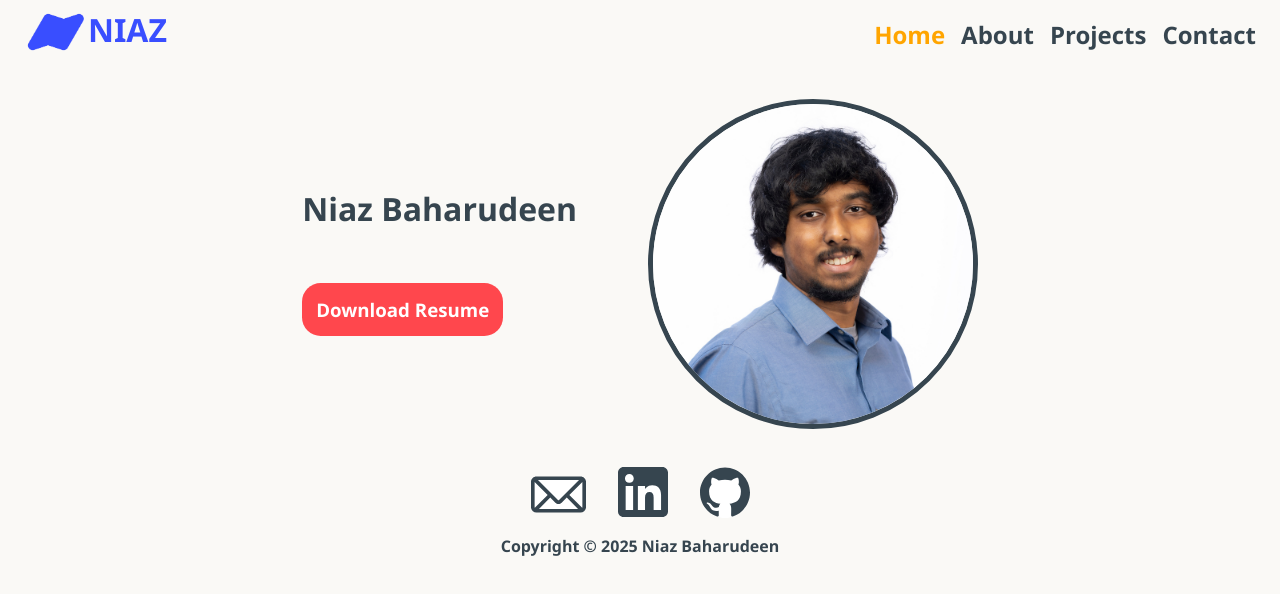
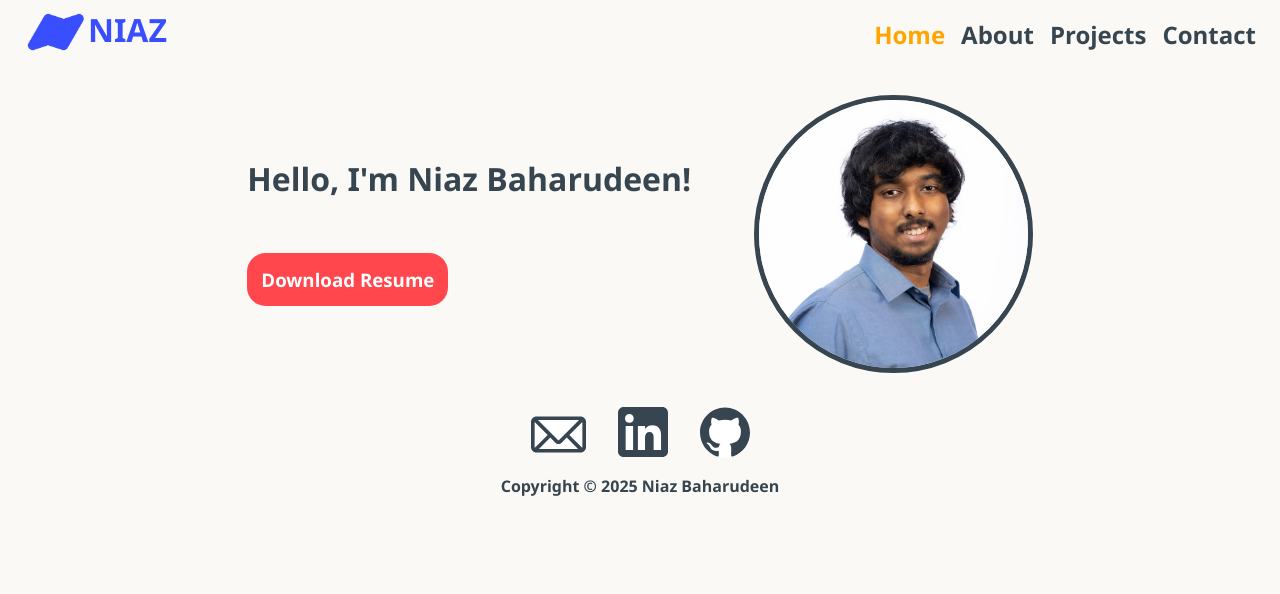
Before and after one commit to tuk05348/website-frontend, an Angular app: page / in a window 1280 px wide. Shown: the top 594 px of the page. Built offline with nearby package versions, Linux system fonts and the light colour scheme; no server answers.

Commit message:
Updated app root to hold the divs needed to center the content served by router outlet and constrain it to a max width.

```diff
--- a/src/app/app.component.css
+++ b/src/app/app.component.css
@@ -0,0 +1,9 @@
+.page-container {
+    display: flex;
+    justify-content: center;
+    align-items: center;
+}
+
+.page {
+    max-width: 70rem;
+}
--- a/src/app/app.component.html
+++ b/src/app/app.component.html
@@ -1,3 +1,7 @@
 <app-navbar></app-navbar>
-<router-outlet></router-outlet>
+<div class="page-container">
+    <div class="page">
+        <router-outlet></router-outlet>
+    </div>
+</div>
 <app-footer></app-footer>
--- a/src/app/home/home.component.css
+++ b/src/app/home/home.component.css
@@ -21,7 +21,7 @@
 .photo {
     border: #36454F 5px solid;
     border-radius: 50%;
-    width: 25vw;
+    width: 30%;
 }
 
 #download-link {
--- a/src/app/home/home.component.html
+++ b/src/app/home/home.component.html
@@ -1,7 +1,7 @@
 <div class="home-container">
     <img class="photo" src="photo.png" alt="Professional Photo">
     <div class="intro-container">
-        <span class="name">Niaz Baharudeen</span>
+        <span class="name">Hello, I'm Niaz Baharudeen!</span>
         <span>{{ bio }}</span>
         <h3>
             <a id="download-link" href="Baharudeen_Niaz_Resume.pdf" download="Baharudeen_Niaz_Resume">Download Resume</a>
```
